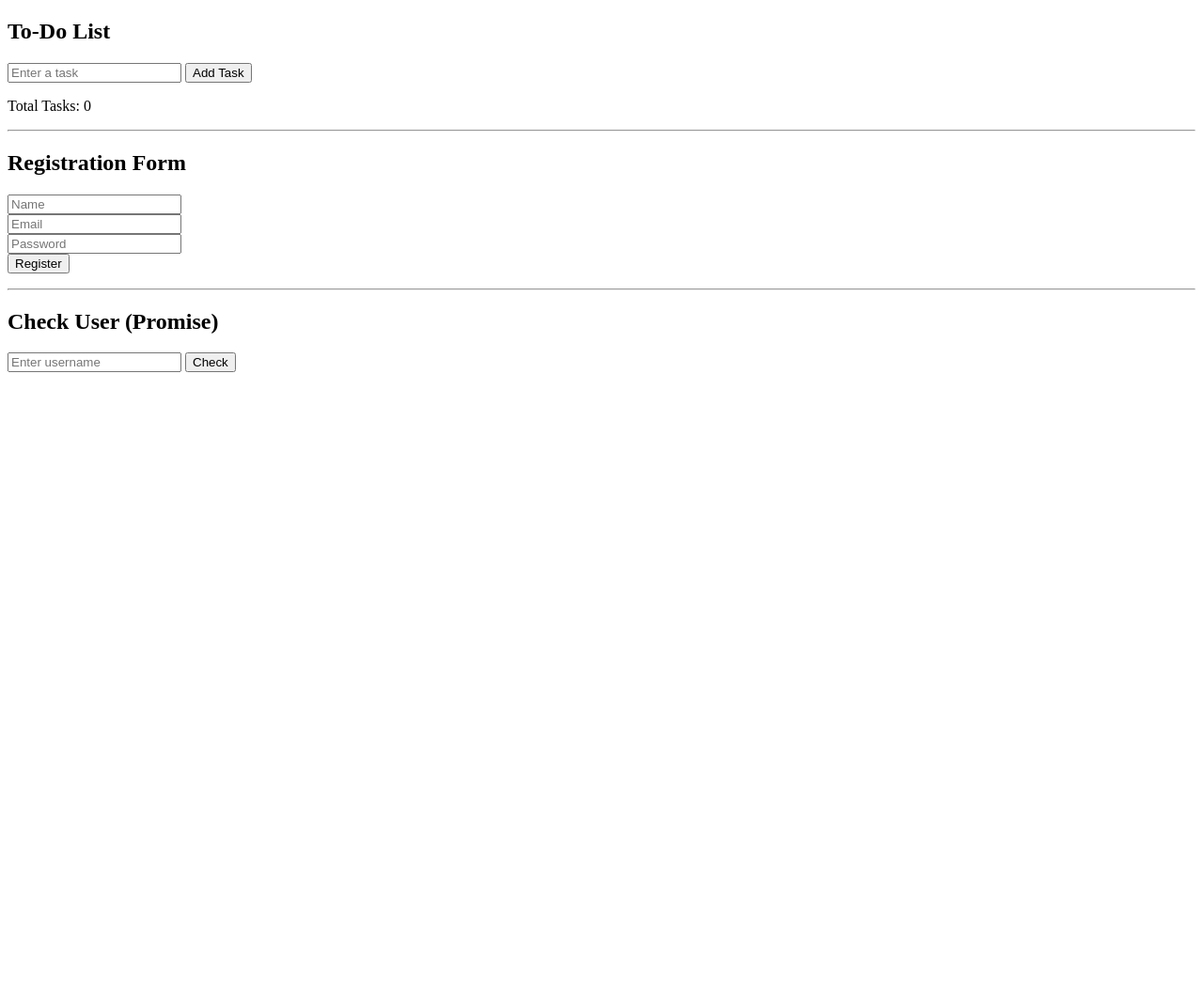
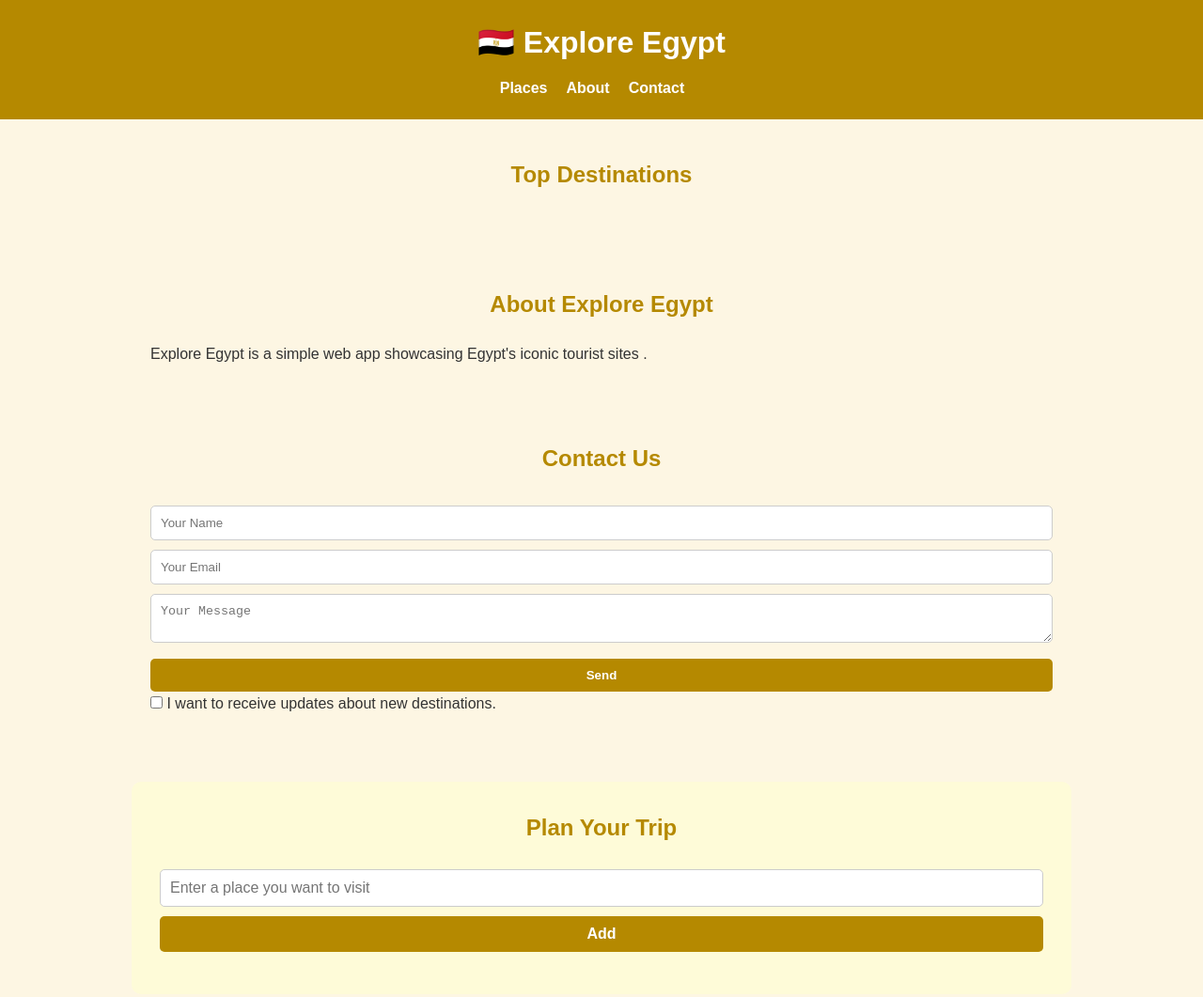
Before and after one commit to basmala266/frontend, a plain HTML site: page index.html in a window 1280 px wide. Shown: the top 1061 px of the page at 94% size. Before the commit the page ends 800 px from the top, so only its background shows below. Drawn offline with Linux system fonts and the light colour scheme.

Commit message:
index.html

```diff
--- a/index.html
+++ b/index.html
@@ -1,34 +1,63 @@
 <!DOCTYPE html>
-<html>
+<html lang="en">
 <head>
-  <meta charset="UTF-8">
-  <meta name="viewport" content="width=device-width, initial-scale=1.0">
-  <title>Document</title>
-   <script src="./first.js"></script>
+  <meta charset="UTF-8" />
+  <meta name="viewport" content="width=device-width, initial-scale=1.0" />
+  <title>Explore Egypt</title>
+  <link rel="stylesheet" href="style.css" />
+</head>
+<body>
 
-   </head>
-   <body>
+  <header>
+    <h1>🇪🇬 Explore Egypt</h1>
+    <nav>
+      <ul>
+        <li><a href="#places">Places</a></li>
+        <li><a href="#about">About</a></li>
+        <li><a href="#contact">Contact</a></li>
+        <li><button id="toggleMode"></button></li>
+      </ul>
+    </nav>
+  </header>
 
-   <h2>To-Do List</h2>
-  <input type="text" id="taskInput" placeholder="Enter a task">
-  <button onclick="addTask()">Add Task</button>
-  <ul id="taskList"></ul>
-  <p>Total Tasks: <span id="taskCount">0</span></p>
+  <section id="places">
+    <h2>Top Destinations</h2>
+    <div class="places-container"></div>
+  </section>
 
-  <hr>
+  <section id="about">
+    <h2>About Explore Egypt</h2>
+    <p>Explore Egypt is a simple web app showcasing Egypt's iconic tourist sites  .</p>
+  </section>
 
-  <h2>Registration Form</h2>
-  <input type="text" id="name" placeholder="Name"><br>
-  <input type="email" id="email" placeholder="Email"><br>
-  <input type="password" id="password" placeholder="Password"><br>
-  <button onclick="validateForm()">Register</button>
-  <p id="formMessage"></p>
-  <hr>
+  <section id="contact">
+    <h2>Contact Us</h2>
+    <form id="contactForm">
+      <input type="text" id="name" placeholder="Your Name" required />
+      <input type="email" id="email" placeholder="Your Email" required />
+      <textarea id="message" placeholder="Your Message"></textarea>
+      <button type="submit">Send</button>
+    </form>
 
-  <h2>Check User (Promise)</h2>
-  <input type="text" id="username" placeholder="Enter username">
-  <button onclick="checkUser()">Check</button>
-  <p id="promiseResult"></p>
+    <label>
+    <input type="checkbox" id="subscribe" />
+    I want to receive updates about new destinations.
+  </label>
+  </section>
 
+  <section id="wishlist">
+    <h2>Plan Your Trip</h2>
+    <form id="wishForm">
+      <input type="text" id="wishInput" placeholder="Enter a place you want to visit" required />
+      <button type="submit">Add</button>
+    </form>
+    <ul id="wishList"></ul>
+  </section>
+
+  <footer>
+    <p>&copy; 2025 Explore Egypt. All rights reserved.</p>
+  </footer>
+
+  <script src="first.js"></script>
 </body>
 </html>
```
